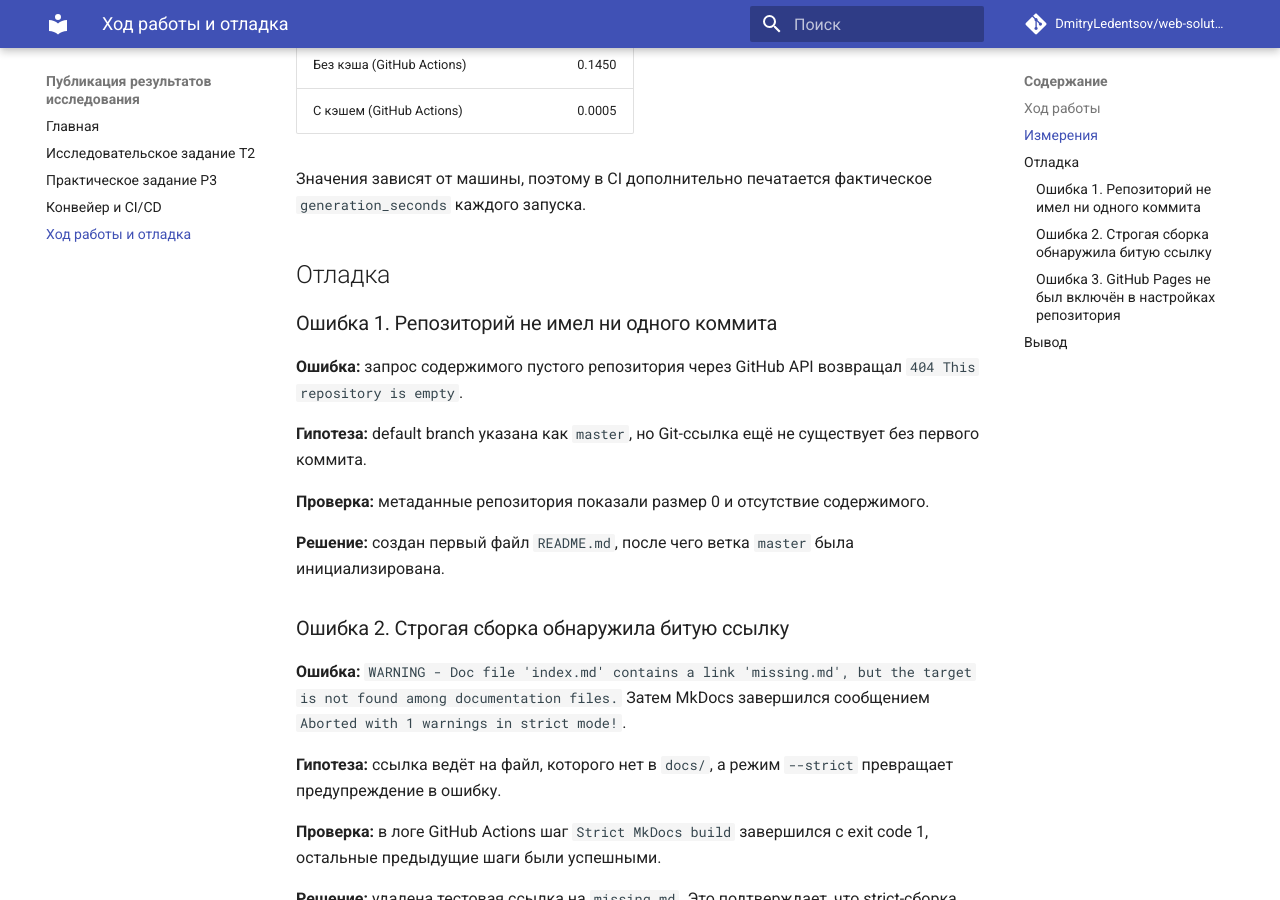
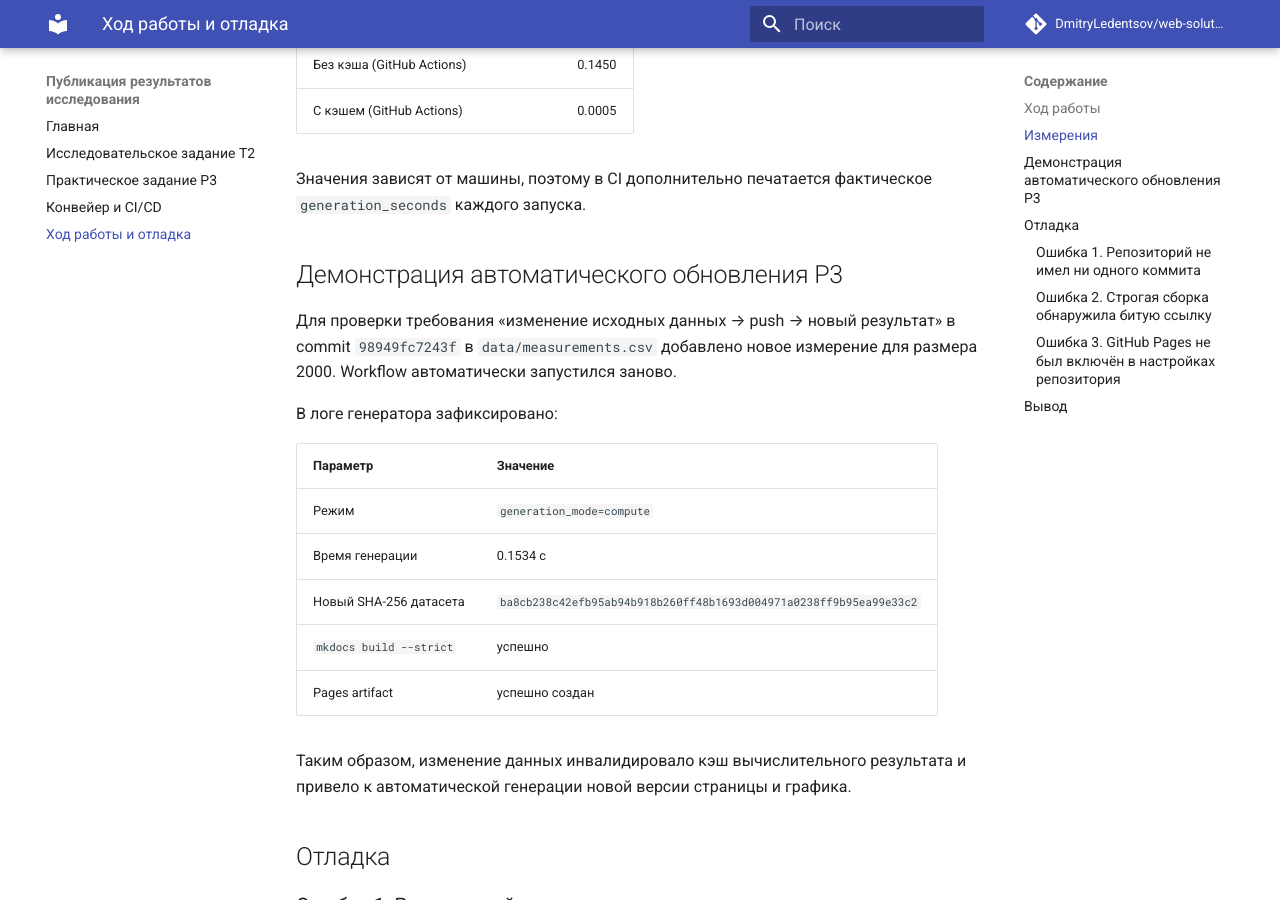
Before and after one commit to DmitryLedentsov/web-solutions-lab-1, an MkDocs documentation site: the page built from docs/report.md, in a window 1280 px wide and 900 px high, scrolled down 627 px. Built offline with MkDocs 1.6.1 and Material for MkDocs 9.7.7, drawn with Linux system fonts in a browser that asks for light colours; comment, search, counter and statistics services are not loaded.

Commit message:
docs: record P3 data-change demonstration

```diff
--- a/docs/report.md
+++ b/docs/report.md
@@ -21,6 +21,22 @@
 | С кэшем (GitHub Actions) | 0.0005 |
 
 Значения зависят от машины, поэтому в CI дополнительно печатается фактическое `generation_seconds` каждого запуска.
+
+## Демонстрация автоматического обновления P3
+
+Для проверки требования «изменение исходных данных → push → новый результат» в commit `98949fc7243f` в `data/measurements.csv` добавлено новое измерение для размера 2000. Workflow автоматически запустился заново.
+
+В логе генератора зафиксировано:
+
+| Параметр | Значение |
+|---|---|
+| Режим | `generation_mode=compute` |
+| Время генерации | 0.1534 с |
+| Новый SHA-256 датасета | `ba8cb238c42efb95ab94b918b260ff48b1693d004971a0238ff9b95ea99e33c2` |
+| `mkdocs build --strict` | успешно |
+| Pages artifact | успешно создан |
+
+Таким образом, изменение данных инвалидировало кэш вычислительного результата и привело к автоматической генерации новой версии страницы и графика.
 
 ## Отладка
 
```
